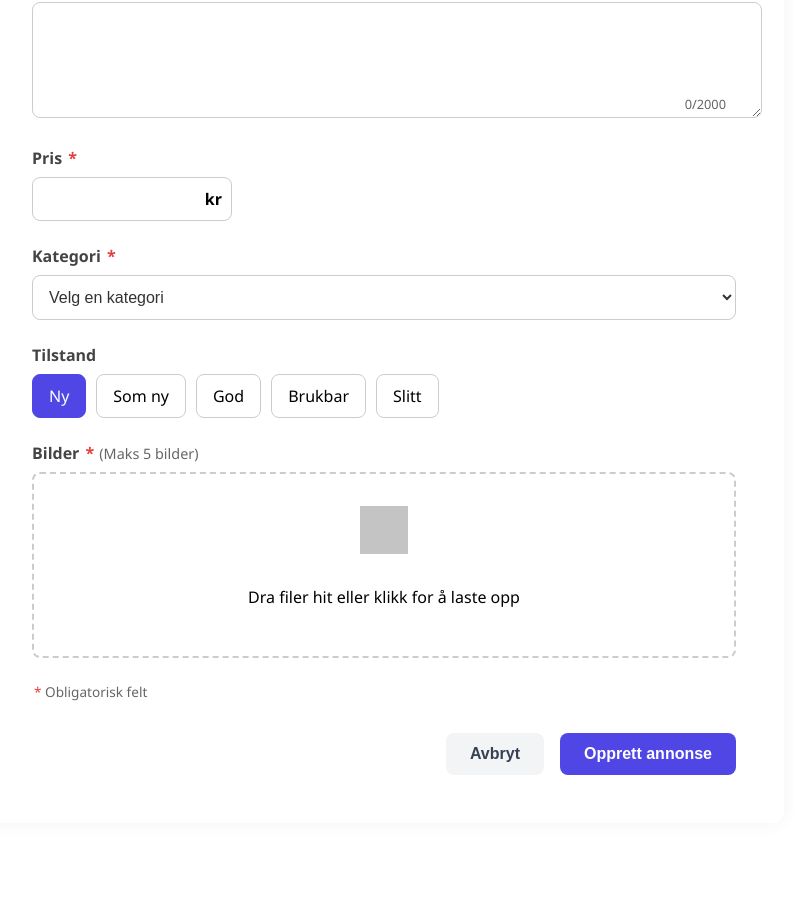
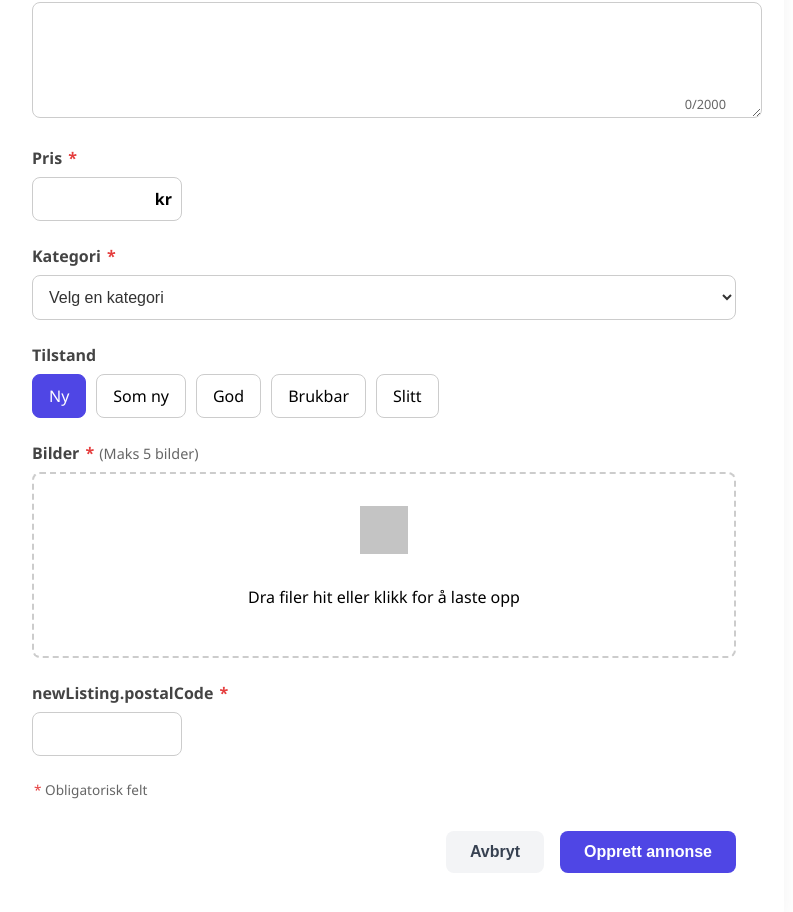
Before and after one commit to sverrgha/Full-stack-project-group-8, a Vue app in the folder frontend/: page /new-listing in a window 1280 px wide. Shown: the part 476-1388 px from the top of the page, without its empty margins (256-1049 px from the left). Built offline with nearby package versions, Linux system fonts and the light colour scheme; grey boxes are pictures that could not be loaded.

Commit message:
added postalcode to form

```diff
--- a/frontend/src/components/NewListing.vue
+++ b/frontend/src/components/NewListing.vue
@@ -2,13 +2,14 @@
 import { reactive, ref, computed, onMounted } from 'vue'
 import { useRouter } from 'vue-router'
 import { useI18n } from 'vue-i18n'
-import { debounce } from 'lodash' // Assuming you have lodash installed
+import { debounce } from 'lodash'
 
 const router = useRouter()
 const { t } = useI18n()
 const isSubmitting = ref(false)
 const formRef = ref(null)
 const dragActive = ref(false)
+const postalCity = ref('')
 
 // Form data structure
 const form = reactive({
@@ -18,17 +19,18 @@ const form = reactive({
   price: '',
   category: '',
   condition: 'new',
-  images: []
+  images: [],
+  postalCode: ''
 })
 
 // Form validation errors
 const errors = reactive({
   title: '',
-  briefDescription: '',
   description: '',
   price: '',
   category: '',
-  images: ''
+  images: '',
+  postalCode: ''
 })
 
 // Character counts and limits
@@ -194,6 +196,18 @@ const validateField = (field) => {
     }
   }
 
+  if (field === 'postalCode' || field === 'all') {
+    if (!form.postalCode) {
+      errors.postalCode = 'newListing.invalidPostalCode'
+      postalCity.value = ''
+      isValid = false
+    } else {
+      validatePostalCode(form.postalCode).then(valid => {
+        isValid = isValid && valid
+      })
+    }
+  }
+
   return isValid
 }
 
@@ -231,18 +245,7 @@ const createListing = async () => {
   isSubmitting.value = true
 
   try {
-    // Here you would implement your API call to submit the form
-    // const formData = new FormData()
-    // for (const key in form) {
-    //   if (key === 'images') {
-    //     form.images.forEach(image => {
-    //       formData.append('images', image)
-    //     })
-    //   } else {
-    //     formData.append(key, form[key])
-    //   }
-    // }
-    // await api.post('/listings', formData)
+    //api call to post listing goes here
 
     console.log('Creating listing:', form)
 
@@ -250,7 +253,7 @@ const createListing = async () => {
     await new Promise(resolve => setTimeout(resolve, 1000))
 
     // Redirect to product page or listing success page
-    router.push('/products')
+    await router.push('/products')
   } catch (error) {
     console.error('Error creating listing:', error)
   } finally {
@@ -267,6 +270,42 @@ onMounted(() => {
   const titleInput = document.getElementById('title')
   if (titleInput) titleInput.focus()
 })
+
+const validatePostalCode = async (postalCode) => {
+  if (!/^\d{4}$/.test(postalCode)) {
+    errors.postalCode = 'newListing.invalidPostalCode'
+    postalCity.value = ''
+    return false;
+  }
+
+  try {
+    const response = await fetch(`https://ws.geonorge.no/adresser/v1/sok?fuzzy=false&postnummer=${postalCode}&utkoordsys=4258&treffPerSide=1&side=0&asciiKompatibel=true`)
+
+    if (!response.ok) {
+      errors.postalCode = 'newListing.invalidPostalCode'
+      postalCity.value = ''
+      return false;
+    }
+
+    const data = await response.json();
+
+    if (!data || !data.adresser || data.adresser.length === 0) {
+      errors.postalCode = 'newListing.invalidPostalCode'
+      postalCity.value = ''
+      return false;
+    }
+
+    postalCity.value = data.adresser[0].poststed;
+    errors.postalCode = ''
+    return true
+  } catch (error) {
+    console.error('Error validating postal code:', error)
+    postalCity.value = ''
+    errors.postalCode = 'newListing.invalidPostalCode'
+    return false
+  }
+}
+
 </script>
 
 <template>
@@ -337,7 +376,7 @@ onMounted(() => {
         <!-- Price -->
         <div class="form-group">
           <label for="price">{{ t('newListing.price') }} <span class="required">*</span></label>
-          <div class="price-input">
+          <div class="number-input">
             <input
                 type="number"
                 id="price"
@@ -455,6 +494,27 @@ onMounted(() => {
               </button>
             </div>
           </div>
+        </div>
+
+        <!-- Postal Code -->
+        <div class="form-group">
+          <label for="postalCode">{{ t('newListing.postalCode') }} <span class="required">*</span></label>
+          <div class="postalcode-input-and-city">
+            <div class="number-input">
+              <input
+                type="text"
+                id="postalCode"
+                v-model="form.postalCode"
+                :class="{ invalid: errors.postalCode }"
+                :aria-invalid="errors.postalCode ? 'true' : 'false'"
+                :aria-describedby="errors.postalCode ? 'postalCode-error' : null"
+                maxlength="4"
+                @input="debouncedValidate('postalCode')"
+              />
+            </div>
+            <span v-if="postalCity" class="city-name">  {{ postalCity }}</span>
+          </div>
+          <p v-if="errors.postalCode" id="postalCode-error" class="error-message">{{ t(errors.postalCode) }}</p>
         </div>
 
         <!-- Required fields note -->
@@ -575,11 +635,24 @@ input.invalid:focus, textarea.invalid:focus, select.invalid:focus {
   animation: fadeIn 0.2s;
 }
 
-.price-input {
+.number-input {
   position: relative;
   display: flex;
   align-items: center;
-  max-width: 200px;
+  max-width: 150px;
+}
+
+.postalcode-input-and-city{
+  position: relative;
+  display: flex;
+  align-items: center;
+  max-width: 300px;
+}
+
+.city-name {
+  margin-left: 10px;
+  color: #666;
+  white-space: nowrap;
 }
 
 input[type="number"]::-webkit-inner-spin-button,
```
